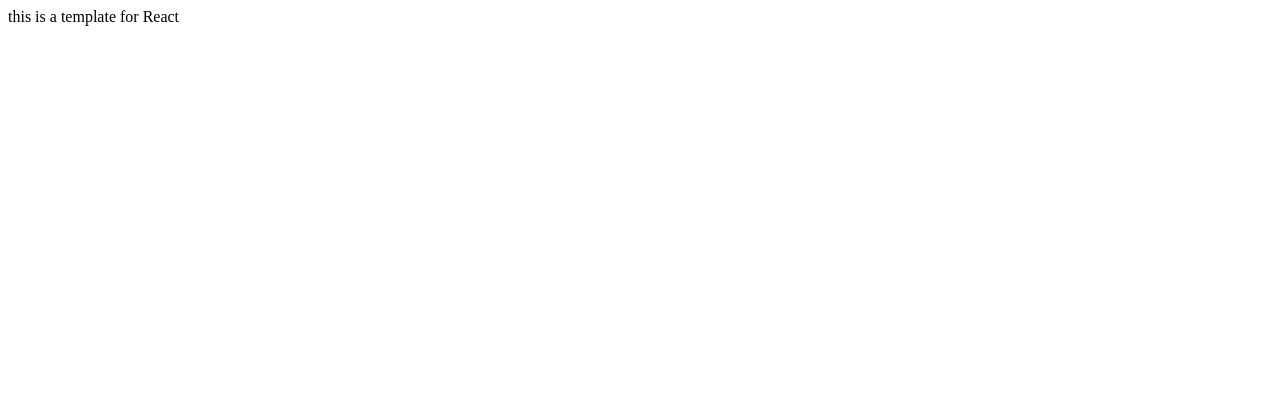
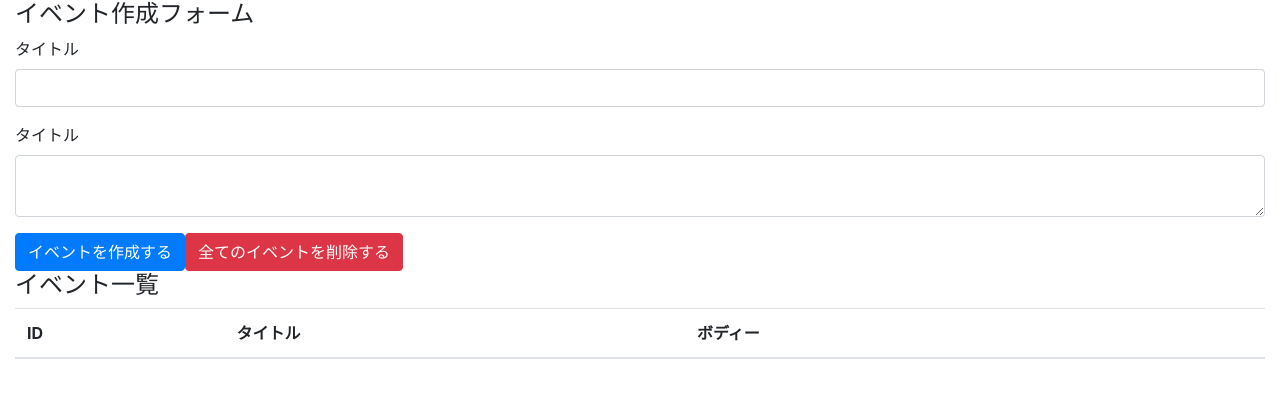
Before and after one commit to Otsdarva1/react-hooks-101, a React (Create React App) app: page / in a window 1280 px wide. Shown: the top 398 px of the page. Built offline with nearby package versions, Linux system fonts and the light colour scheme.

Commit message:
create event form and table with bootstrap

```diff
--- a/package.json
+++ b/package.json
@@ -6,6 +6,7 @@
     "@testing-library/jest-dom": "^4.2.4",
     "@testing-library/react": "^9.5.0",
     "@testing-library/user-event": "^7.2.1",
+    "bootstrap": "^4.4.1",
     "react": "^16.13.0",
     "react-dom": "^16.13.0",
     "react-scripts": "3.4.0"
--- a/src/App.js
+++ /dev/null
@@ -1,11 +0,0 @@
-import React from 'react'
-
-const App = () => {
-  return (
-    <div>
-      this is a template for React
-    </div>
-  )
-}
-
-export default App
--- /dev/null
+++ b/src/components/App.js
@@ -0,0 +1,36 @@
+import React from 'react'
+import 'bootstrap/dist/css/bootstrap.min.css';
+
+const App = () => {
+  return (
+    <div className="container-fluid">
+      <h4>イベント作成フォーム</h4>
+      <form>
+        <div className="form-group">
+          <label htmlFor="formEventTitle">タイトル</label>
+          <input className="form-control" id="formEventTitle"></input>
+        </div>
+        <div className="form-group">
+          <label htmlFor="formEventBody">タイトル</label>
+          <textarea className="form-control" id="formEventBody"></textarea>
+        </div>
+        <button className="btn btn-primary">イベントを作成する</button>
+        <button className="btn btn-danger">全てのイベントを削除する</button>
+      </form>
+      <h4>イベント一覧</h4>
+      <table className="table table-hover">
+        <thead>
+          <tr>
+            <th>ID</th>
+            <th>タイトル</th>
+            <th>ボディー</th>
+            <th></th>
+          </tr>
+        </thead>
+        <tbody></tbody>
+      </table>
+    </div>
+  )
+}
+
+export default App
--- a/src/index.js
+++ b/src/index.js
@@ -1,5 +1,5 @@
 import React from 'react'
 import ReactDOM from 'react-dom'
-import App from './App'
+import App from './components/App'
 
 ReactDOM.render(<App />, document.getElementById('root'))
```
Also changed, not shown: 1 other file (tests, documents, lock files or other folders).
